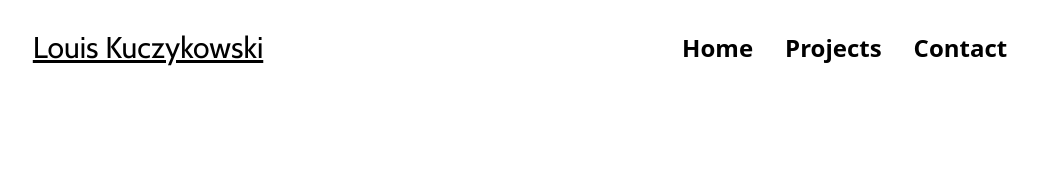
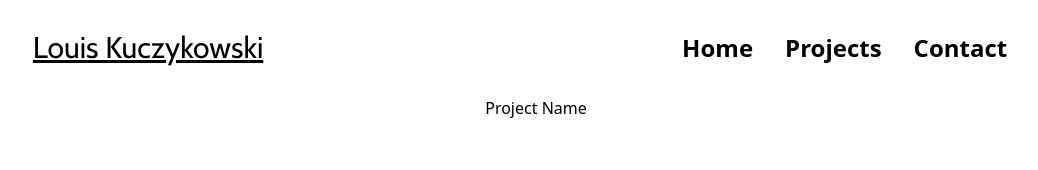
Before and after one commit to Louka3/lk-portfolio, a Next.js app: page /projects in a window 1280 px wide. Shown: the top 170 px of the page, without its empty margins (104-1142 px from the left). Built offline with nearby package versions, Linux system fonts and the light colour scheme.

Commit message:
example text to start building page

```diff
--- a/src/app/projects/page.tsx
+++ b/src/app/projects/page.tsx
@@ -1,8 +1,10 @@
+import { Navbar } from '@/components/Home/Navbar';
+
 export default function Projects() {
   return (
     <>
-      <main>
-        <h1>I am the Projects page</h1>
+      <main className="flex min-h-screen flex-col items-center pt-24">
+        <h1>Project Name</h1>
       </main>
     </>
   );
```
